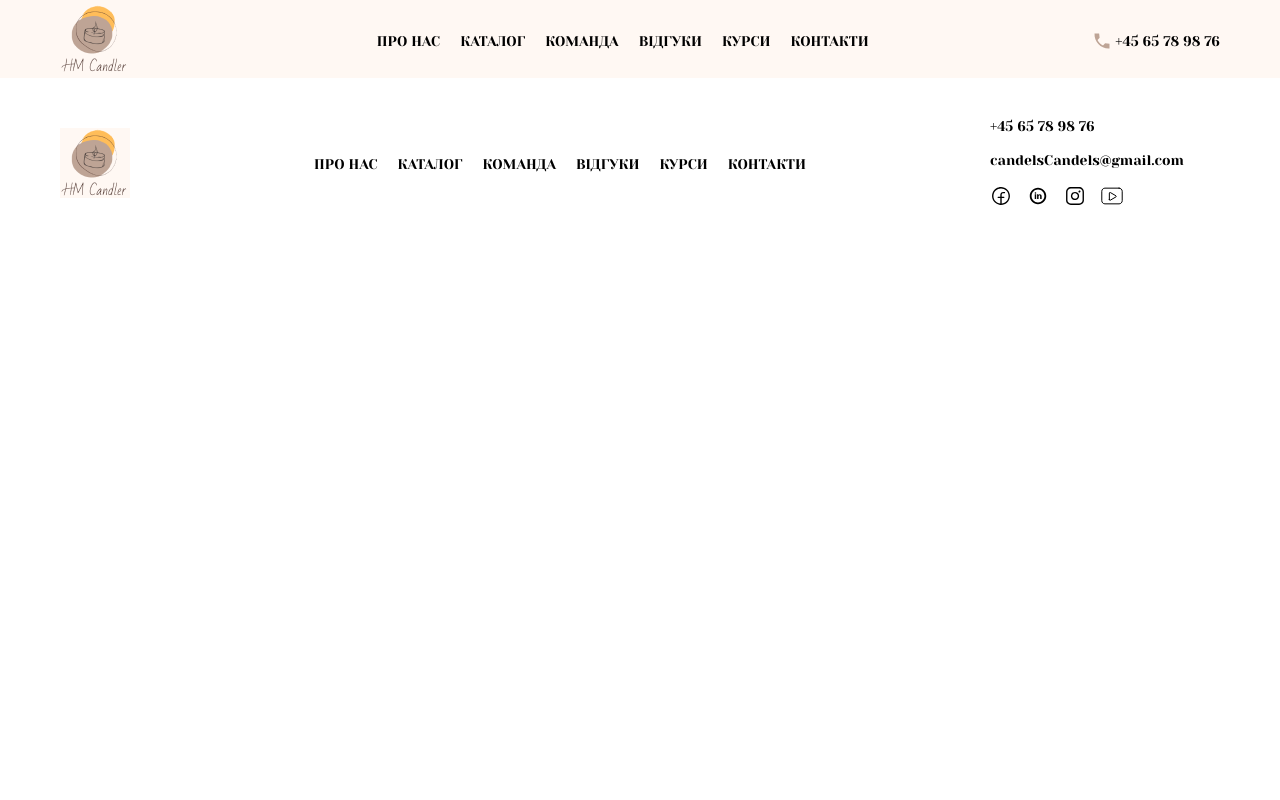
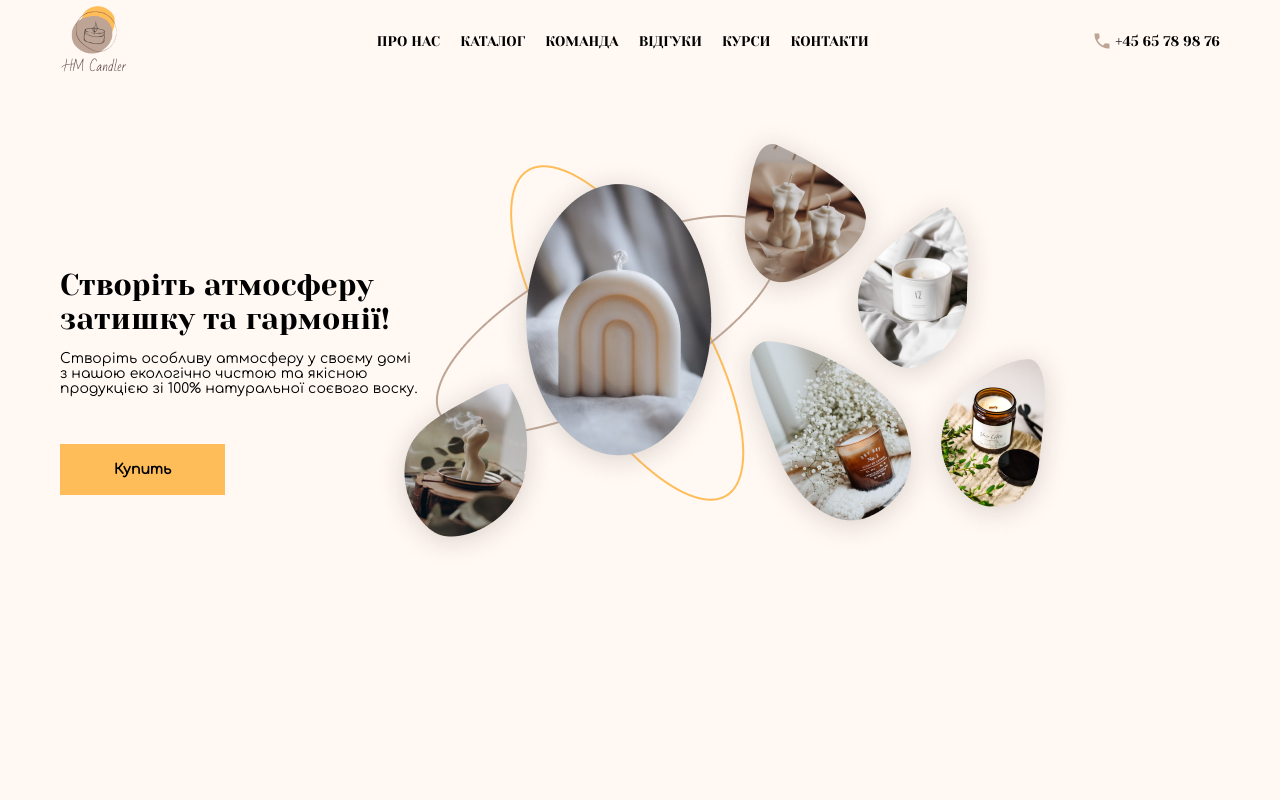
Before and after one commit to korsikanec2691/Multi_page, a plain HTML site: page index.html in a window 1280 px wide. Shown: the top 800 px of the page. Drawn offline with Linux system fonts and the light colour scheme.

Commit message:
update: completed before 03.04

```diff
--- a/css/style.css
+++ b/css/style.css
@@ -22,11 +22,17 @@ a {
     text-decoration: none;
     color: inherit;
 }
+
 ul {
     list-style: none;
 }
 
-
+button {
+    border: none;
+    padding: 0;
+    border-radius: 0;
+    cursor: pointer;
+}
 
 .header {
     background-color: #FFF8F3;
@@ -54,18 +60,17 @@ ul {
     display: flex;
     gap: 20px;
 }
+
 .menu__btn {
     display: none;
     flex-direction: column;
     justify-content: space-between;
     width: 30px;
     height: 25px;
-    border: none;
     background-color: transparent;
-    padding: 0;
-    border-radius: 0;
 }
- .menu__btn span{
+
+.menu__btn span {
     height: 1px;
     background-color: #7B6152;
     width: 100%;
@@ -80,6 +85,7 @@ ul {
 .phone {
     position: relative;
 }
+
 .phone::before {
     content: '';
     position: absolute;
@@ -89,6 +95,62 @@ ul {
     left: -23px;
     top: -3px;
 }
+
+
+.main {
+    background-color: #FFF8F3;
+}
+
+.top {
+    padding: 40px 0 150px;
+}
+
+.top__inner {
+    position: relative;
+}
+
+.top__content {
+    width: 370px;
+    padding: 150px 0 250px;
+}
+
+.top__title {
+    font-family: 'Yeseva One';
+    font-size: 30px;
+    font-style: normal;
+    font-weight: 400;
+    line-height: normal;
+    margin-bottom: 15px;
+}
+
+.top__text {
+    font-family: 'Comfortaa';
+    font-size: 14px;
+    font-style: normal;
+    font-weight: 400;
+    line-height: normal;
+    margin-bottom: 48px;
+}
+
+.top__btn {
+    font-family: 'Comfortaa';
+    font-size: 14px;
+    font-style: normal;
+    font-weight: 600;
+    line-height: normal;
+    background-color: #FFBD59;
+    padding: 18px 54px;
+}
+
+.top__img {
+    position: absolute;
+    top: 0px;
+    left: 324px;
+}
+
+
+
+
 
 .footer {
     padding-top: 40px;
@@ -130,26 +192,32 @@ ul {
         padding-right: 20px;
     }
 }
+
 @media(max-width:900px) {
-    .footer__inner{
+    .footer__inner {
         flex-wrap: wrap;
     }
+
     .footer__contacts {
         width: 100%;
         text-align: center;
         padding-top: 15px;
     }
+
     .footer__social {
         justify-content: center;
     }
 }
+
 @media(max-width:768px) {
     body {
         font-size: 10px;
     }
+
     .container {
         max-width: 640px;
     }
+
     .phone::before {
         width: 14px;
         height: 14px;
@@ -158,17 +226,21 @@ ul {
         background-size: cover;
     }
 }
+
 @media(max-width:640px) {
     .container {
         padding-left: 10px;
         padding-right: 10px;
     }
+
     .header__menu {
         order: 1;
     }
+
     .menu__btn {
         display: flex;
     }
+
     .header__menu-list {
         width: 153px;
         color: #FFF8F3;
@@ -179,13 +251,14 @@ ul {
         position: absolute;
         left: 0;
         top: 0;
-        transform: translateY(-200%);
+        transform: translateY(-110%);
         transition: transform .5s ease;
     }
+
     .header__menu-list.menu-open {
         transform: translateY(0);
     }
-    }
+}
 
 
 @media(max-width:580px) {
@@ -193,13 +266,16 @@ ul {
         font-size: 14px;
         padding: 50px 0;
     }
+
     .footer__inner {
         flex-direction: column;
     }
+
     .footer__menu {
         padding: 50px 0;
         text-align: center;
     }
+
     .footer__menu-list {
         flex-direction: column;
     }
--- a/index.html
+++ b/index.html
@@ -51,6 +51,25 @@
       <a class="phone" href="tel:+4565789876">+45 65 78 98 76</a>
     </div>
   </header>
+
+  <main class="main">
+    <section class="top">
+     <div class="container top__inner">
+      <div class="top__content">
+        <h3 class="top__title">
+          Створіть атмосферу затишку та&nbsp;гармонії!
+        </h3>
+        <p class="top__text">
+          Створіть особливу атмосферу у&nbsp;своєму домі з&nbsp;нашою екологічно чистою та&nbsp;якісною продукцією зі&nbsp;100% натуральної соєвого воску.
+        </p>
+        <button class="top__btn">Купить</button>
+      </div>
+      <picture class="top__img">
+        <img src="images/top-l.png" alt="top-l">
+      </picture>
+     </div>
+    </section>
+  </main>
 
 
   <footer class="footer">
```
Also changed, not shown: images/top-l.png (added), images/top-m.png (added), images/top-s.png (added).
